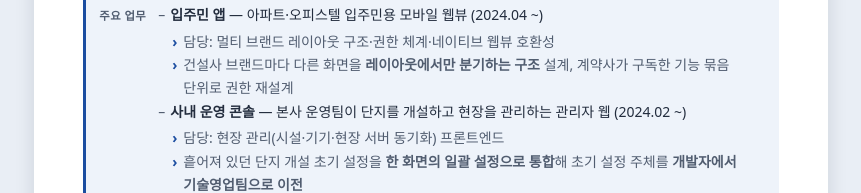
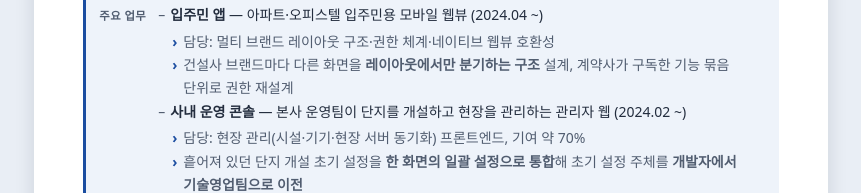
Before and after one commit to hoiya-woohyun/hoiya-woohyun.github.io, a plain HTML site: page resume.html in a window 1280 px wide. Shown: the part 2652-2845 px from the top of the page, without its empty margins (209-1070 px from the left). Drawn offline with Linux system fonts and the light colour scheme.

Commit message:
docs - 이력서 사내 운영 콘솔 담당 줄에 기여도(기여 약 70%) 복원
근거는 원장 정량지표-실측결과 「기여도 — 사내 운영 콘솔 현장 관리」(site/info 추가 줄 69%).

Co-Authored-By: Claude Opus 5.5 <noreply@anthropic.com>

```diff
--- a/resume.html
+++ b/resume.html
@@ -655,7 +655,7 @@
           </li>
           <li><b>사내 운영 콘솔</b> — 본사 운영팀이 단지를 개설하고 현장을 관리하는 관리자 웹 (2024.02 ~)
             <ul class="ev">
-              <li>담당: 현장 관리(시설·기기·현장 서버 동기화) 프론트엔드</li>
+              <li>담당: 현장 관리(시설·기기·현장 서버 동기화) 프론트엔드, 기여 약 70%</li>
               <li>흩어져 있던 단지 개설 초기 설정을 <b>한 화면의 일괄 설정으로 통합</b>해 초기 설정 주체를 <b>개발자에서 기술영업팀으로 이전</b></li>
               <li><b>시설–기기 연결(매핑)</b>과 연쇄 해제 확인, 단지 → 시설 → 기기를 한 화면에서 보는 <b>시설 관계도(Beta)</b> 구현</li>
               <li>엑셀과 복사·붙여넣기가 오가는 <b>자체 데이터 그리드 엔진</b>으로 일괄 등록 표 교체 · 엘리베이터 매핑·호출 모니터링, 골프타석 요금 정책, 권한 매트릭스, 연동 탭(주차 관제·홈넷) 개발</li>
```
Also changed, not shown: src/이력서.html (+1 -1 lines), 4 other files.
